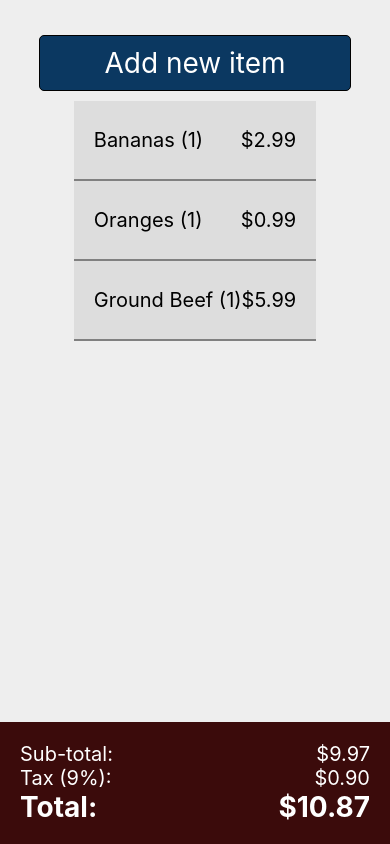
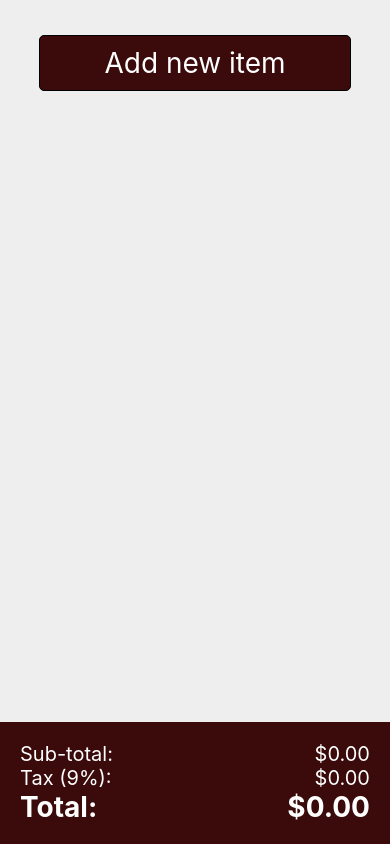
Before and after one commit to cemmal77/GroceryList, a React Native app: screen / in a window 390 px wide. Built offline with nearby package versions, Linux system fonts and the light colour scheme.

Commit message:
Got item editor working.

```diff
--- a/App.js
+++ b/App.js
@@ -1,48 +1,51 @@
 import { StatusBar } from 'expo-status-bar';
 import React, { useState } from 'react';
 import { FlatList, SafeAreaView, StyleSheet, Text, TouchableOpacity, View } from 'react-native';
-import GroceryListItemEditor from './components/GroceryListItemEditor';
+import GroceryItemAdd from "./components/GroceryItemAdd";
+import GroceryItemEdit from './components/GroceryItemEdit';
 import SwipableListItem from './components/SwipableListItem';
 
 export default function App() {
   const salesTaxRate = 0.09;
 
-  const [groceryListItems, setGroceryListItems] = useState([
-    {
-      id: 'randomID1',
-      name: 'Bananas',
-      price: 2.99,
-      quantity: 1
-    },
-    {
-      id: 'randomID2',
-      name: 'Oranges',
-      price: 0.99,
-      quantity: 1
-    },
-    {
-      id: 'randomID3',
-      name: 'Ground Beef',
-      price: 5.99,
-      quantity: 1
-    }
-  ]);
+  const [groceryListItems, setGroceryListItems] = useState([]);
 
   const [isAddMode, setIsAddMode] = useState(false);
+  const [isEditMode, setIsEditMode] = useState(false);
+  const [focusedGroceryItem, setFocusedGroceryItem] = useState(null);
 
-  const handleAddToList = (groceryListItem) => {
-    const nextId = 'listItem' + groceryListItem.name + Math.random().toString();
-    groceryListItem.id = nextId.toString();
-    setGroceryListItems([...groceryListItems, groceryListItem]);
+  const handleEditItemPress = (groceryItem) => {
+    setFocusedGroceryItem(groceryItem);
+    setIsEditMode(true);
+  }
+
+  const handleAddSubmit = (groceryItem) => {
+    const nextId = 'listItem' + groceryItem.name + Math.random().toString();
+    groceryItem.id = nextId.toString();
+    setGroceryListItems([...groceryListItems, groceryItem]);
     setIsAddMode(false);
   }
 
-  const handleDeleteFromList = (groceryListItem) => {
-    const newGroceryList = groceryListItems.filter(k => groceryListItem.id !== k.id);
+  const handleEditSubmit = (groceryItem) => {
+    console.log(groceryItem);
+    const index = groceryListItems.map(k => k.id).indexOf(groceryItem.id);
+    const newList = [...groceryListItems];
+    newList[index] = groceryItem;
+    setGroceryListItems(newList);
+    setIsEditMode(false);
+    setFocusedGroceryItem(null);
+  }
+
+  const handleCancel = () => {
+    setIsAddMode(false);
+    setIsEditMode(false);
+    setFocusedGroceryItem(null);
+  }
+
+  const handleDeleteFromList = (groceryItem) => {
+    const newGroceryList = groceryListItems.filter(k => groceryItem.id !== k.id);
     setGroceryListItems(newGroceryList);
   }
-
-  const editItem = null;
 
   const roundMoney = money => {
     return (Math.round(money * 100) / 100).toFixed(2);
@@ -56,13 +59,20 @@ export default function App() {
   const total = subTotal + totalTax;
 
 
-
-
   return (
     <SafeAreaView style={styles.container}>
-      <GroceryListItemEditor visible={isAddMode} onCancel={() => setIsAddMode(false)} listItem={editItem} onAddToList={handleAddToList}/>
+      <GroceryItemAdd
+        visible={isAddMode}
+        onCancel={handleCancel}
+        onSubmit={handleAddSubmit} />
 
-      <TouchableOpacity activeOpacity={0.9} style={{...styles.button, backgroundColor: '#0B3861'}} onPress={() => setIsAddMode(true)}>
+      {focusedGroceryItem && <GroceryItemEdit
+        visible={isEditMode}
+        groceryItem={focusedGroceryItem}
+        onCancel={handleCancel}
+        onSubmit={handleEditSubmit} />}
+
+      <TouchableOpacity activeOpacity={0.9} style={{...styles.button, backgroundColor: '#3B0B0B'}} onPress={() => setIsAddMode(true)}>
         <Text style={{...styles.buttonText, color: '#fff'}}>Add new item</Text>
       </TouchableOpacity>
 
@@ -74,7 +84,7 @@ export default function App() {
             actions={[{
                 id: item.id + 'editAction',
                 name: 'Edit',
-                action: (item) => console.log('Edit: ', item),
+                action: () => handleEditItemPress(item),
                 style: {
                     backgroundColor: '#0B2161'
                 },
--- a/components/GroceryListItemEditor.js
+++ b/components/GroceryItemAdd.js
@@ -1,27 +1,27 @@
-import React, { useState } from 'react';
+import React, { useEffect, useState } from 'react';
 import { Keyboard, Text, StyleSheet, TextInput, View, Modal, TouchableOpacity } from 'react-native';
 
-const GroceryListItemEditor = props => {
-    const [groceryListItemName, setGroceryListItemName] = useState((props.listItem && props.listItem.name) || '');
-    const [groceryListItemPrice, setGroceryListItemPrice] = useState((props.listItem && props.listItem.price) || null);
-    const [groceryListItemQuantity, setGroceryListItemQuantity] = useState((props.listItem && props.listItem.quantity) || null);
+const GoceryItemAdd = props => {
+    const [name, setName] = useState('');
+    const [price, setPrice] = useState(null);
+    const [quantity, setQuantity] = useState(null);
 
     const handleCancelPress = () => {
         props.onCancel();
     }
 
-    const handleAddPress = () => {
-        if(groceryListItemName !== '' && groceryListItemPrice > 0 && groceryListItemQuantity > 0){
-            props.onAddToList({
+    const handleSubmitPress = () => {
+        if(name !== '' && price > 0 && quantity > 0){
+            props.onSubmit({
                 id: null,
-                name: groceryListItemName,
-                price: groceryListItemPrice,
-                quantity: groceryListItemQuantity
+                name: name,
+                price: price,
+                quantity: quantity
             })
 
-            setGroceryListItemName('');
-            setGroceryListItemPrice(null),
-            setGroceryListItemQuantity(null);
+            setName('');
+            setPrice(null),
+            setQuantity(null);
 
             Keyboard.dismiss();
         }
@@ -32,27 +32,25 @@ const GroceryListItemEditor = props => {
             <View style={styles.container}>
                 <TextInput
                 style={styles.textInput}
-                value={groceryListItemName}
+                value={name}
                 placeholder="Item Name"
-                onChangeText={(text) => setGroceryListItemName(text)} />
+                onChangeText={(text) => setName(text)} />
 
                 <TextInput
                 style={styles.textInput}
-                value={groceryListItemPrice && groceryListItemPrice.toString()}
+                value={price && price.toString()}
                 placeholder="Item Price"
                 keyboardType={'decimal-pad'}
-                onChangeText={(text) => setGroceryListItemPrice(text)} />
+                onChangeText={(text) => setPrice(text)} />
 
                 <TextInput
                 style={styles.textInput}
-                value={groceryListItemQuantity && groceryListItemQuantity.toString()}
+                value={quantity && quantity.toString()}
                 placeholder="Quantity"
                 keyboardType={'numeric'}
-                onChangeText={(text) => setGroceryListItemQuantity(text)} />
+                onChangeText={(text) => setQuantity(text)} />
 
-
-
-                <TouchableOpacity activeOpacity={0.9} style={{...styles.button, backgroundColor: '#0B3861'}} onPress={handleAddPress}>
+                <TouchableOpacity activeOpacity={0.9} style={{...styles.button, backgroundColor: '#3B0B0B'}} onPress={handleSubmitPress}>
                     <Text style={{...styles.buttonText, color: '#fff'}}>Add to list</Text>
                 </TouchableOpacity>
 
@@ -67,7 +65,8 @@ const GroceryListItemEditor = props => {
 const styles = StyleSheet.create({
     container: {
         width: '90%',
-        padding: 15,
+        paddingHorizontal: 10,
+        paddingVertical: 25,
         justifyContent: 'center',
         alignItems: 'center',
         alignSelf: 'center',
@@ -88,7 +87,7 @@ const styles = StyleSheet.create({
         justifyContent: 'center',
         alignItems: 'center',
         padding: 10,
-        marginVertical: 10,
+        marginVertical: 5,
         borderWidth: 1,
         borderRadius: 5,
         shadowColor: '#1C1C1C',
@@ -100,4 +99,4 @@ const styles = StyleSheet.create({
     }
 });
 
-export default GroceryListItemEditor;
+export default GoceryItemAdd;
--- /dev/null
+++ b/components/GroceryItemEdit.js
@@ -0,0 +1,104 @@
+import React, { useState } from 'react';
+import { Keyboard, Text, StyleSheet, TextInput, View, Modal, TouchableOpacity } from 'react-native';
+
+const GroceryItemEdit = props => {
+    const [id, setId] = useState(props.groceryItem.id);
+    const [name, setName] = useState(props.groceryItem.name);
+    const [price, setPrice] = useState(props.groceryItem.price);
+    const [quantity, setQuantity] = useState(props.groceryItem.quantity);
+
+    const handleCancelPress = () => {
+        props.onCancel();
+    }
+
+    const handleSubmitPress = () => {
+        if(name !== '' && price > 0 && quantity > 0){
+            props.onSubmit({
+                id: id,
+                name: name,
+                price: price,
+                quantity: quantity
+            })
+
+            setId(null);
+            setName('');
+            setPrice(null),
+            setQuantity(null);
+
+            Keyboard.dismiss();
+        }
+    }
+
+    return (
+        <Modal visible={props.visible || false} animationType={'slide'}>
+            <View style={styles.container}>
+                <TextInput
+                style={styles.textInput}
+                value={name}
+                placeholder="Item Name"
+                onChangeText={(text) => setName(text)} />
+
+                <TextInput
+                style={styles.textInput}
+                value={price.toString()}
+                placeholder="Item Price"
+                keyboardType={'decimal-pad'}
+                onChangeText={(text) => setPrice(text)} />
+
+                <TextInput
+                style={styles.textInput}
+                value={quantity.toString()}
+                placeholder="Quantity"
+                keyboardType={'numeric'}
+                onChangeText={(text) => setQuantity(text)} />
+
+                <TouchableOpacity activeOpacity={0.9} style={{...styles.button, backgroundColor: '#3B0B0B'}} onPress={handleSubmitPress}>
+                    <Text style={{...styles.buttonText, color: '#fff'}}>Save item</Text>
+                </TouchableOpacity>
+
+                <TouchableOpacity activeOpacity={0.9} style={{...styles.button, backgroundColor: '#BDBDBD'}} onPress={handleCancelPress}>
+                    <Text style={{...styles.buttonText, color: '#1C1C1C'}}>Cancel</Text>
+                </TouchableOpacity>
+            </View>
+        </Modal>
+    );
+}
+
+const styles = StyleSheet.create({
+    container: {
+        width: '90%',
+        paddingHorizontal: 10,
+        paddingVertical: 25,
+        justifyContent: 'center',
+        alignItems: 'center',
+        alignSelf: 'center',
+        borderColor: 'gray',
+        borderWidth: 1,
+        borderRadius: 5,
+        marginVertical: '25%'
+    },
+    textInput: {
+        width: '80%',
+        borderBottomColor: 'gray',
+        borderBottomWidth: 1,
+        fontSize: 28,
+        marginVertical: 15,
+    },
+    button: {
+        width: '80%',
+        justifyContent: 'center',
+        alignItems: 'center',
+        padding: 10,
+        marginVertical: 5,
+        borderWidth: 1,
+        borderRadius: 5,
+        shadowColor: '#1C1C1C',
+        shadowOpacity: 0.7,
+        elevation: 20,
+    },
+    buttonText: {
+        fontSize: 28,
+    }
+});
+
+export default GroceryItemEdit;
--- a/components/SwipableListItem.js
+++ b/components/SwipableListItem.js
@@ -43,7 +43,7 @@ const SwipableListItem = props => {
 
     //Default handler for button press.
     const handleButtonPress = (item) => {
-        //pan.x.setValue(0);
+        pan.x.setValue(0);
         item.action();
     };
 
```
